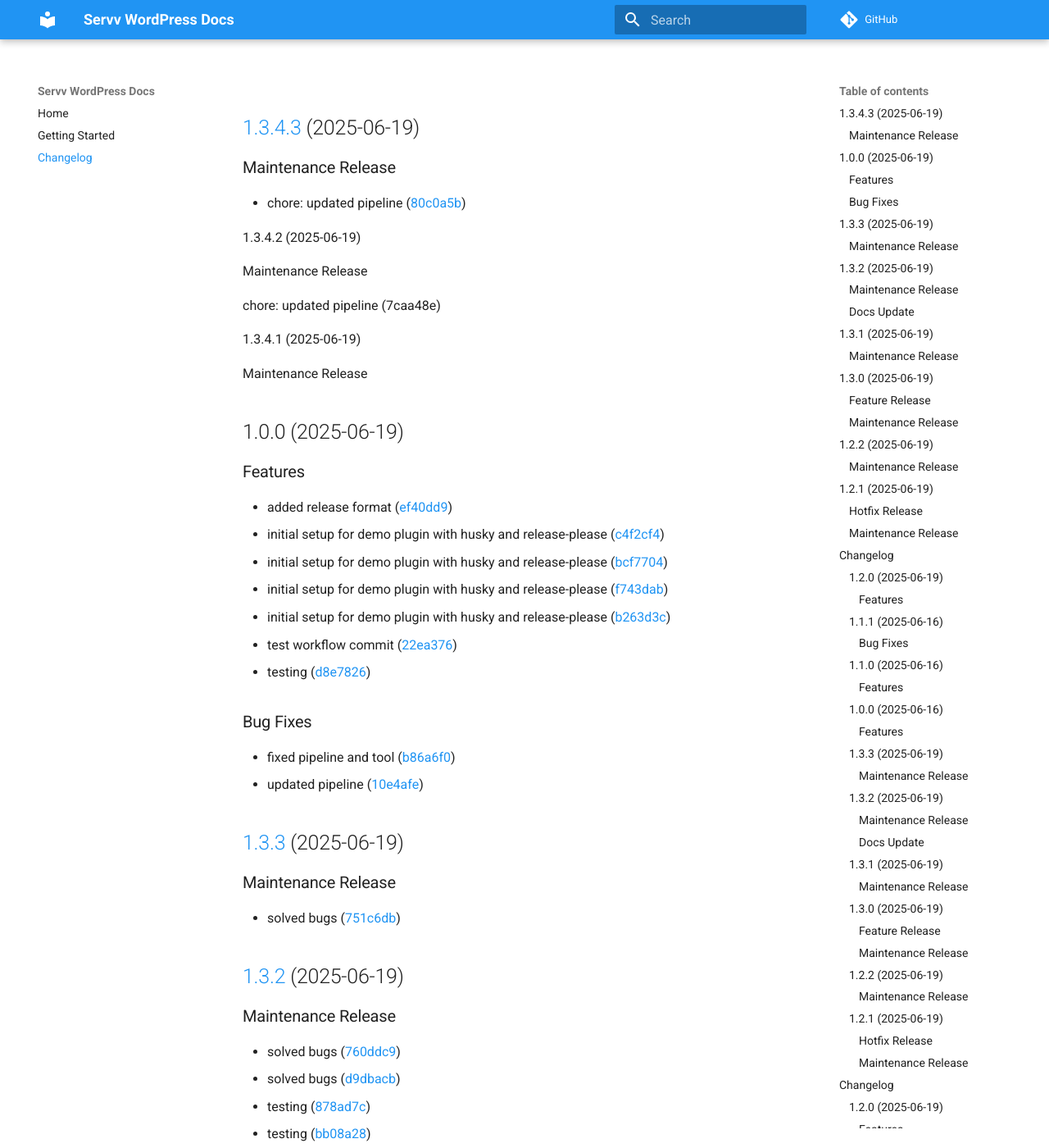
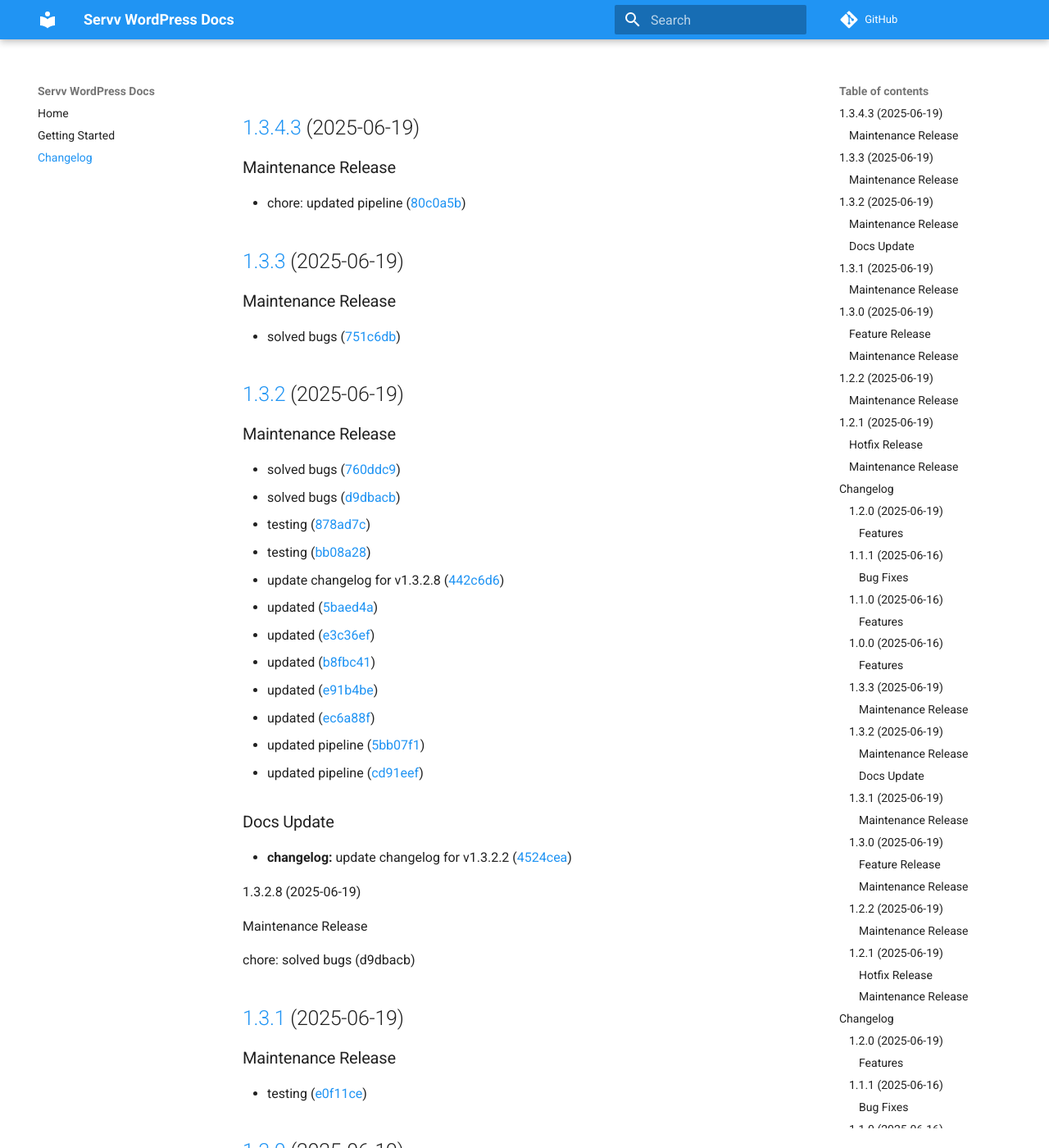
Before and after one commit to varuncoderise/demo_docs, an MkDocs documentation site: the page built from docs/changelog.md, in a window 1280 px wide and 1400 px high. Shown: the whole window at 82% size. Built offline with MkDocs 1.6.1 and Material for MkDocs 9.7.7, drawn with Linux system fonts in a browser that asks for light colours; comment, search, counter and statistics services are not loaded.

Commit message:
Update changelog from

```diff
--- a/docs/changelog.md
+++ b/docs/changelog.md
@@ -4,32 +4,6 @@
 
 * chore: updated pipeline ([80c0a5b](https://github.com/varuncoderise/demo-plugin/commit/80c0a5bc36d0b81eaf4f429ae35efbdd1847a961))
 
-1.3.4.2 (2025-06-19)
-
-Maintenance Release
-
-chore: updated pipeline (7caa48e)
-
-1.3.4.1 (2025-06-19)
-
-Maintenance Release
-
-## 1.0.0 (2025-06-19)
-
-### Features
-
-* added release format ([ef40dd9](https://github.com/varuncoderise/demo-plugin/commit/ef40dd90546e54604eb6d04c0a5cd9837b42eaee))
-* initial setup for demo plugin with husky and release-please ([c4f2cf4](https://github.com/varuncoderise/demo-plugin/commit/c4f2cf410fe1f0cb2a9aaf597d6a9945fe1a37c6))
-* initial setup for demo plugin with husky and release-please ([bcf7704](https://github.com/varuncoderise/demo-plugin/commit/bcf7704ecc27e468dd738aa0dd38d72882b580d8))
-* initial setup for demo plugin with husky and release-please ([f743dab](https://github.com/varuncoderise/demo-plugin/commit/f743dab2ba3389b1b9608eadfe4aad8dff3d2cd4))
-* initial setup for demo plugin with husky and release-please ([b263d3c](https://github.com/varuncoderise/demo-plugin/commit/b263d3c4c96af724694bc089deaba64c2c9f6228))
-* test workflow commit ([22ea376](https://github.com/varuncoderise/demo-plugin/commit/22ea37603a4f7c7acdc78d50aed76644fdd2bb1f))
-* testing ([d8e7826](https://github.com/varuncoderise/demo-plugin/commit/d8e7826397edb9e04d85f93650459ba0c81b760f))
-
-### Bug Fixes
-
-* fixed pipeline and tool ([b86a6f0](https://github.com/varuncoderise/demo-plugin/commit/b86a6f009d4e203b681b290847b46d372766283d))
-* updated pipeline ([10e4afe](https://github.com/varuncoderise/demo-plugin/commit/10e4afe7c1516996cc11e85889394b94f045389a))
 ## [1.3.3](https://github.com/varuncoderise/demo-plugin/compare/v1.3.2...v1.3.3) (2025-06-19)
 
 ### Maintenance Release
```
